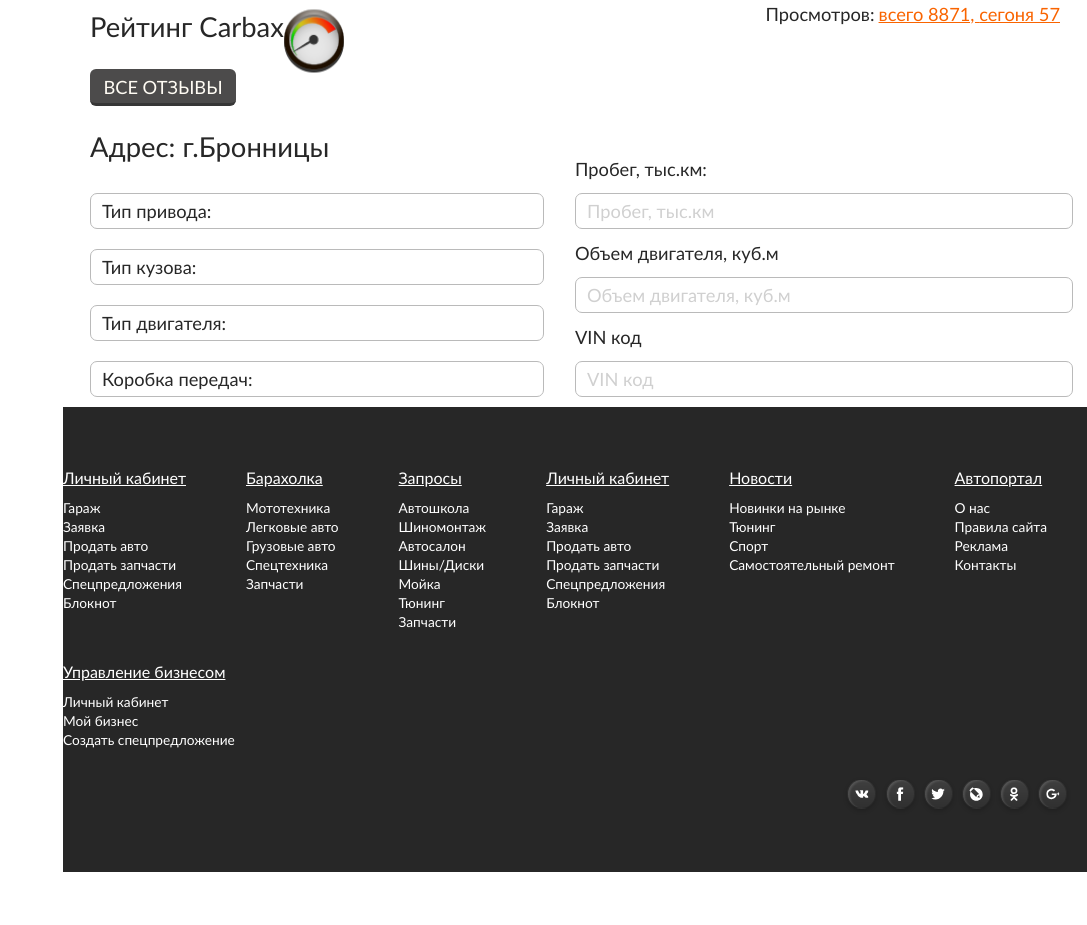
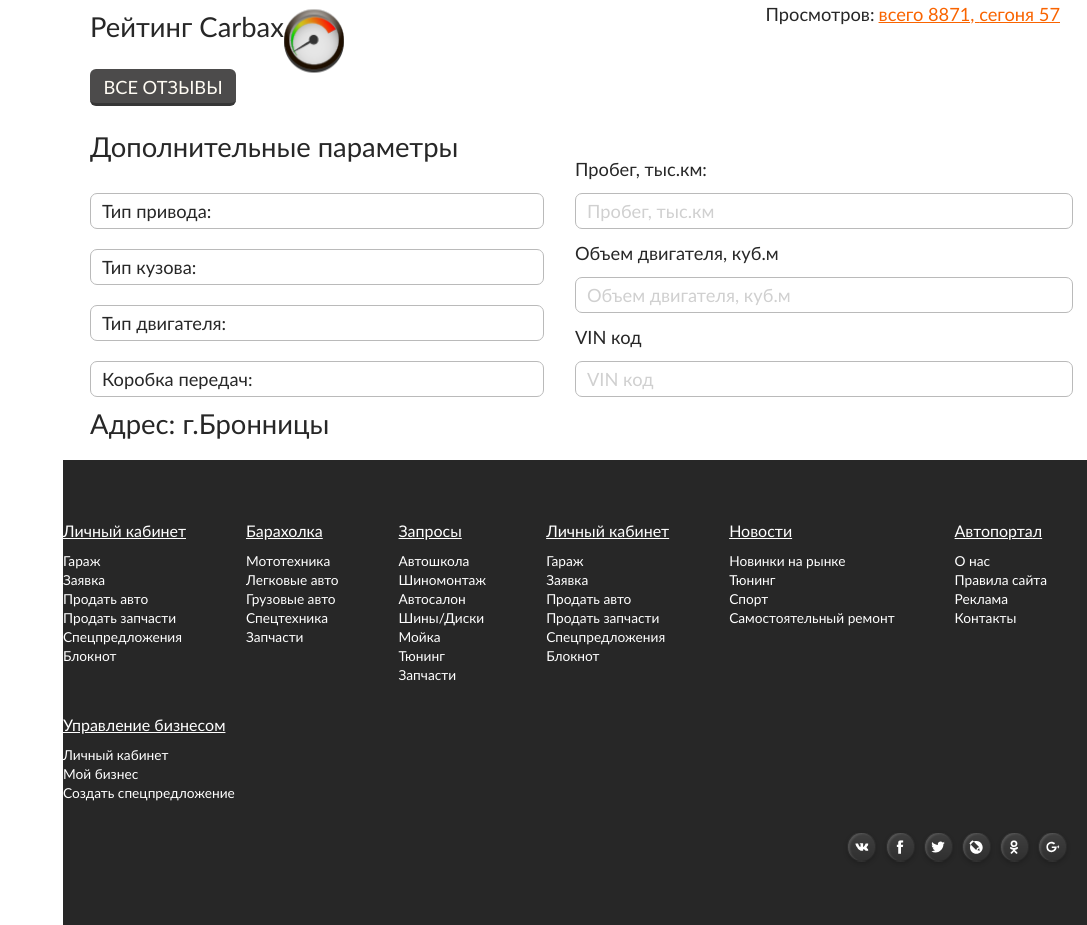
Before and after one commit to Kirbaba/carbax, a website: page market.html in a window 1280 px wide. Shown: the part 935-1860 px from the top of the page, without its empty margins (193-1280 px from the left). Before the commit the page ends 1807 px from the top, so only its background shows below. Drawn offline with nearby package versions, Linux system fonts and the light colour scheme; a web font is replaced by a local one.

Commit message:
market-address styles

```diff
--- a/app/sass/content/_market.scss
+++ b/app/sass/content/_market.scss
@@ -353,4 +353,14 @@
   position: relative;
   width: 100%;
   float: left;
+  &__title{
+    display: block;
+    position: relative;
+    width: 100%;
+    float: left;
+    color: #272727;
+    font-family: $calibri;
+    font-size: 24px;
+    margin-bottom: 20px;
+  }
 }
--- a/market.html
+++ b/market.html
@@ -313,7 +313,7 @@
         <section class="market-extra">
             <div class="container">
 
-                <span class="market-extra__title">Адрес: г.Бронницы</span>
+                <span class="market-extra__title">Дополнительные параметры</span>
 
                 <div class="market-extra__unit">
                     <span class="market-extra__unit--item">Тип привода:</span>
@@ -338,7 +338,7 @@
         <!--close .market-address-->
         <section class="market-address">
                 <div class="container">
-
+                    <span class="market-address__title">Адрес: г.Бронницы</span>
                 </div>
         </section>
         <!--close .market-address-->
```
Also changed, not shown: app/html/market.html (+2 -2 lines), css/style.min.css, 1 other file.
